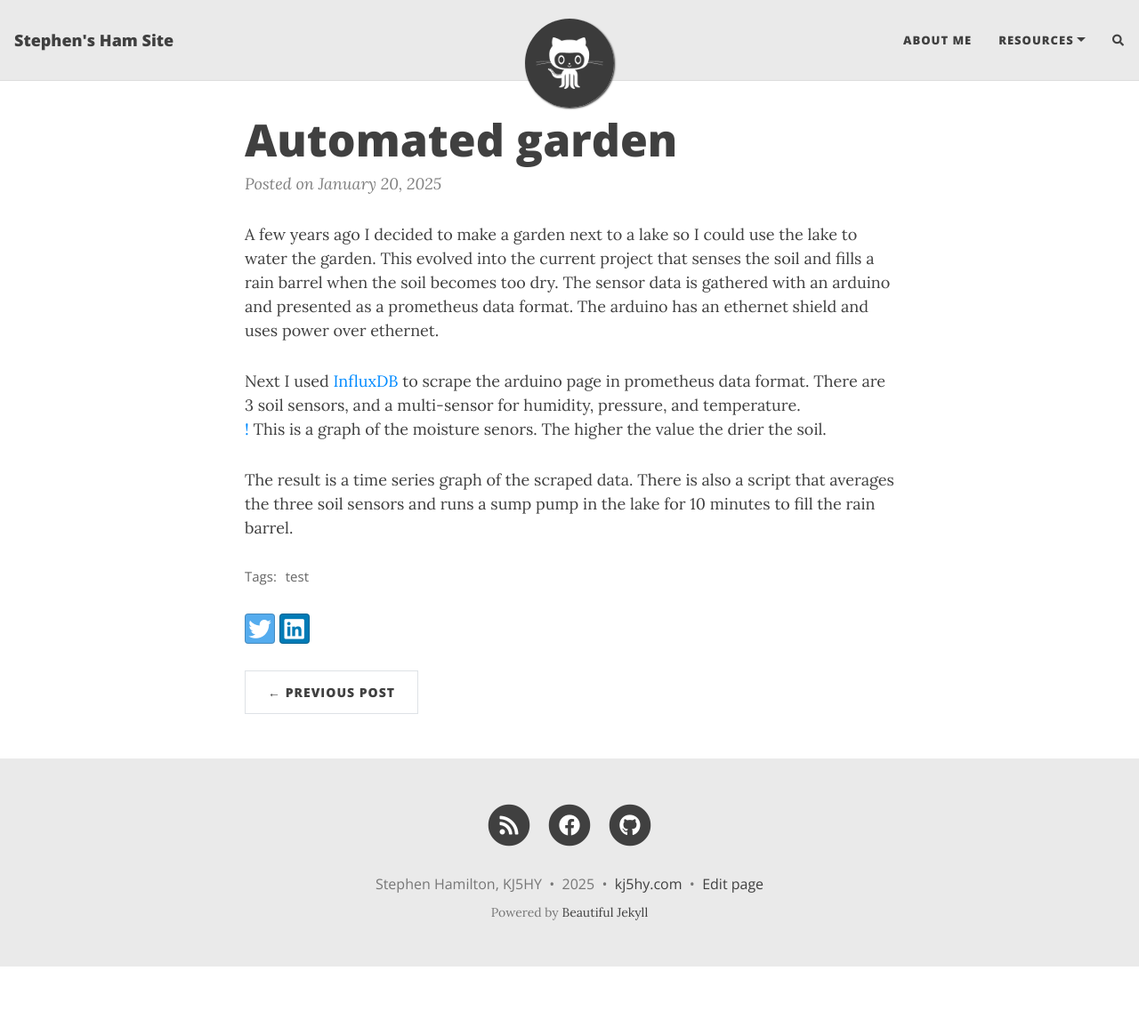
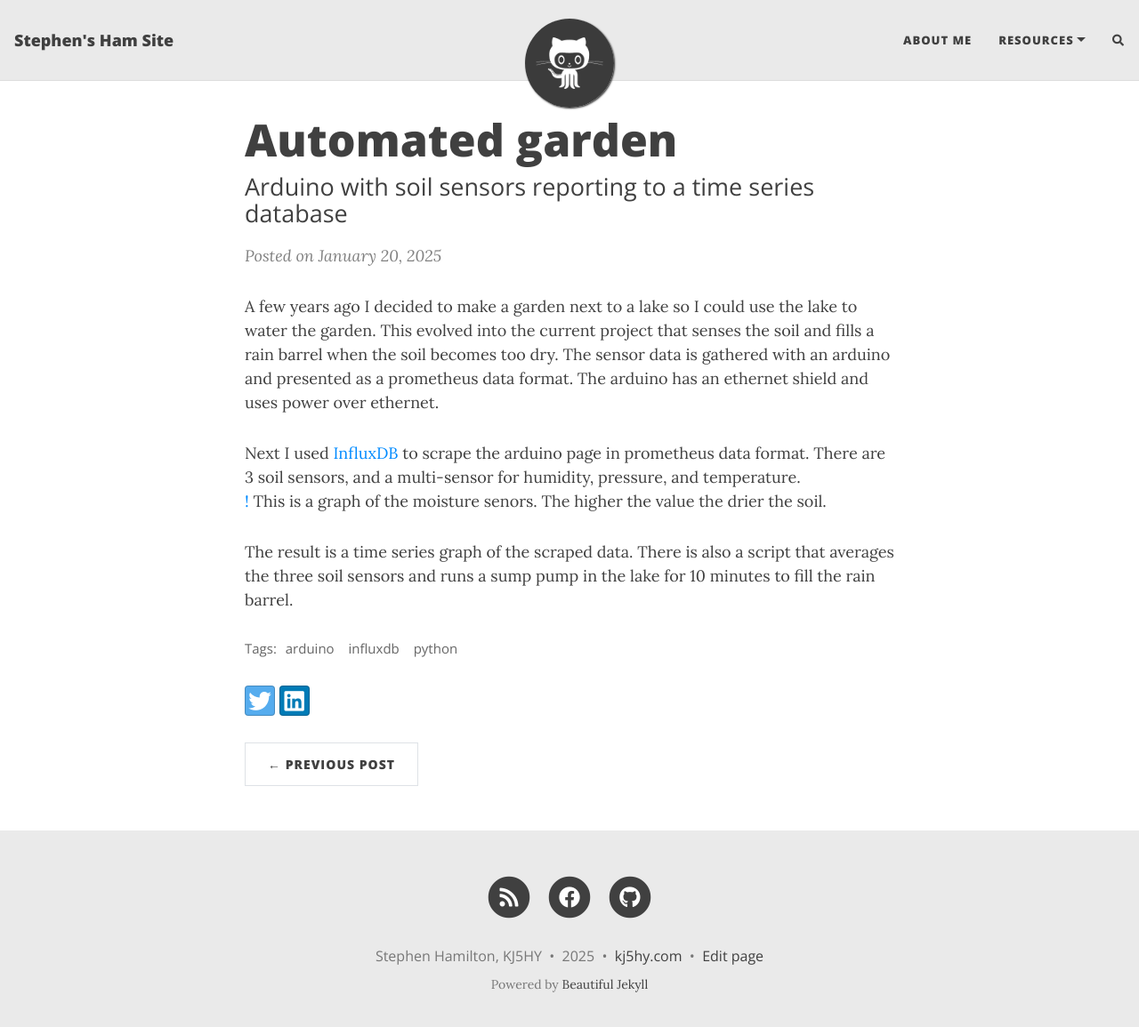
Before and after one commit to sshamilton/sshamilton.github.io, a Jekyll site: the page built from _posts/2025-01-20-automated-garden.md, in a window 1280 px wide and 1168 px high. Shown: the top 1155 px of the window at 89% size. Built offline with Jekyll 4.4.1, drawn with Linux system fonts in a browser that asks for light colours; nearby versions of some CDN libraries; comment, search, counter and statistics services are not loaded.

Commit message:
Update 2025-01-20-automated-garden.md

```diff
--- a/_posts/2025-01-20-automated-garden.md
+++ b/_posts/2025-01-20-automated-garden.md
@@ -1,10 +1,10 @@
 ---
 layout: post
 title: Automated garden
-subtitle:
+subtitle: Arduino with soil sensors reporting to a time series database
 gh-repo:
 gh-badge: [star, fork, follow]
-tags: [test]
+tags: [arduino, influxdb, python]
 comments: true
 ---
 
```
